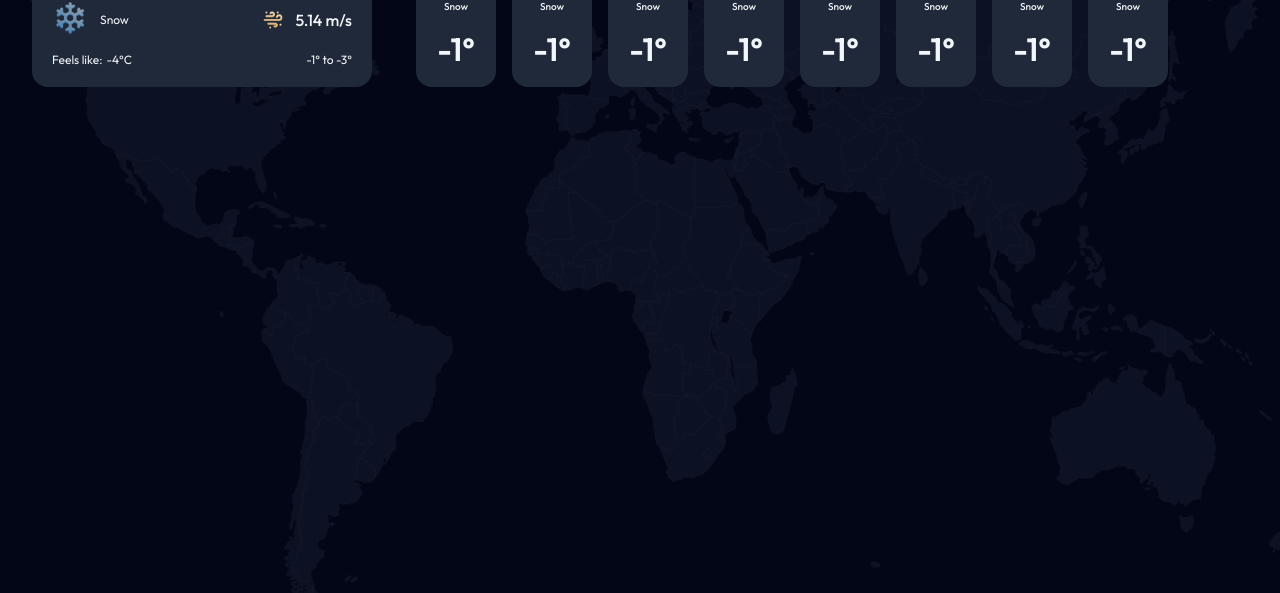
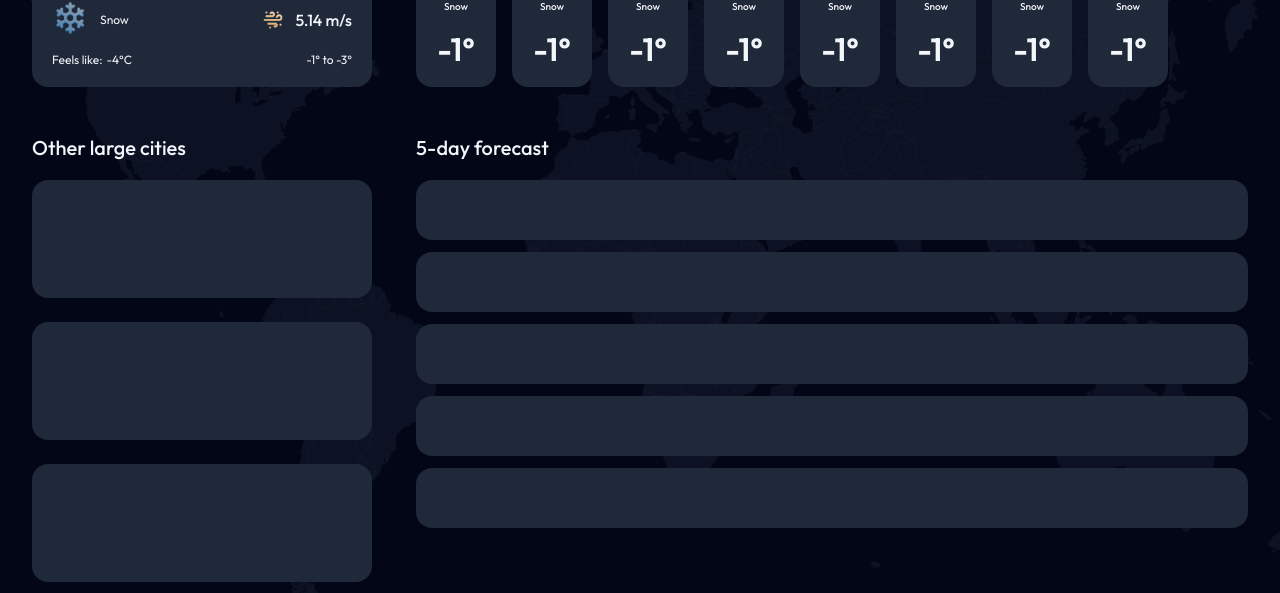
Before and after one commit to sidonovan/weather-app, a React (Vite) app: page / in a window 1280 px wide. Shown: the part 204-797 px from the top of the page. Built offline with nearby package versions, Linux system fonts and the light colour scheme.

Commit message:
New updates 07-17-25-04:38pm

```diff
--- /dev/null
+++ b/src/components/CityWeather.css
@@ -0,0 +1,24 @@
+.cities__weather {
+  display: flex;
+  flex-direction: column;
+  margin-right: 44px;
+}
+
+.cities__weather-heading {
+  color: #f2f5f9;
+  font-family: Outfit;
+  font-size: 20px;
+  font-style: normal;
+  font-weight: 500;
+  line-height: normal;
+  margin-bottom: 20px;
+}
+
+.cities__weather-box {
+  width: 340px;
+  height: 118px;
+  padding: 20px;
+  border-radius: 16px;
+  background-color: #20293a;
+  margin-bottom: 24px;
+}
--- /dev/null
+++ b/src/components/FiveDayForecast.css
@@ -0,0 +1,24 @@
+.fiveday__forecast {
+  display: flex;
+  flex-direction: column;
+  width: 100%;
+}
+
+.fiveday__forecast-heading {
+  color: #f2f5f9;
+  font-family: Outfit;
+  font-size: 20px;
+  font-style: normal;
+  font-weight: 500;
+  line-height: normal;
+  margin-bottom: 20px;
+}
+
+.fiveday__forecast-box {
+  height: 60px;
+  width: 100%;
+  border-radius: 16px;
+  background-color: #20293a;
+  padding: 12px 16px;
+  margin-bottom: 12px;
+}
--- a/src/components/WeatherApp.jsx
+++ b/src/components/WeatherApp.jsx
@@ -1,9 +1,13 @@
 import React, { useState, useEffect } from 'react';
 import SearchCity from './SearchCity';
 import TempToggle from './TempToggle';
+import '../header.css';
 import '../top.css';
+import '../main.css';
 import './WeatherSummary.css';
 import './TwentyFourHourForecast.css';
+import './CityWeather.css';
+import './FiveDayForecast.css';
 
 export default function WeatherApp() {
   return (
@@ -94,7 +98,22 @@ export default function WeatherApp() {
           </div>
         </div>
       </div>
-      <main className="main"></main>
+      <main className="main">
+        <div className="cities__weather">
+          <div className="cities__weather-heading">Other large cities</div>
+          <div className="cities__weather-box"></div>
+          <div className="cities__weather-box"></div>
+          <div className="cities__weather-box"></div>
+        </div>
+        <div className="fiveday__forecast">
+          <div className="fiveday__forecast-heading">5-day forecast</div>
+          <div className="fiveday__forecast-box"></div>
+          <div className="fiveday__forecast-box"></div>
+          <div className="fiveday__forecast-box"></div>
+          <div className="fiveday__forecast-box"></div>
+          <div className="fiveday__forecast-box"></div>
+        </div>
+      </main>
     </>
   );
 }
--- a/src/header.css
+++ b/src/header.css
@@ -3,6 +3,3 @@
   justify-content: space-between;
   margin-bottom: 36px;
 }
-
-.header__search {
-}
--- /dev/null
+++ b/src/main.css
@@ -0,0 +1,3 @@
+.main {
+  display: flex;
+}
--- a/src/top.css
+++ b/src/top.css
@@ -1,3 +1,4 @@
 .top {
   display: flex;
+  margin-bottom: 48px;
 }
```
Also changed, not shown: src/components/DailyForecast.jsx (deleted), src/components/FiveDayForecast.jsx (added).
